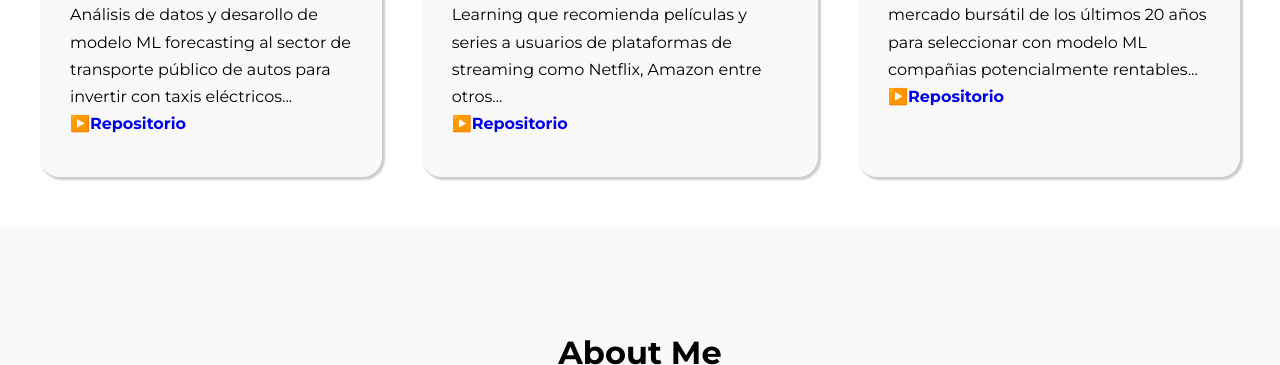
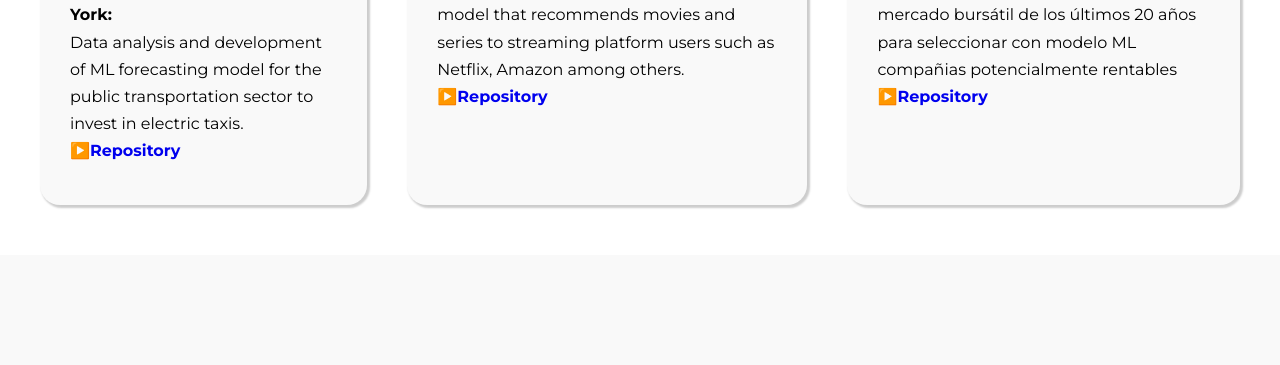
Before and after one commit to LucianoLarrea/portfolio, a plain HTML site: page index.html in a window 1280 px wide. Shown: the part 1044-1409 px from the top of the page. Drawn offline with Linux system fonts and the light colour scheme.

Commit message:
Update index.html

```diff
--- a/index.html
+++ b/index.html
@@ -42,30 +42,25 @@
           <a href="https://github.com/francomyburg/Proyecto_grupal_DS" target="_blank">
           <img src="img/taxi.png"  alt="" /></a>
 
-          <p><b>Análisis de viabilidad para incorporar vehículos eléctricos al
-            servicio de taxis en  Nueva York:</b><br>
-            Análisis de datos y desarollo de modelo ML forecasting al sector de transporte público de autos
-            para invertir con taxis eléctricos... <br>
-            ▶️<a href="https://github.com/francomyburg/Proyecto_grupal_DS" target="_blank"><b>Repositorio</b></a></p>
+          <p><b>Feasibility analysis for incorporating electric vehicles into the taxi service in New York:</b>
+            <br> Data analysis and development of ML forecasting model for the public transportation sector to invest in electric taxis. <br>
+            ▶️<a href="https://github.com/francomyburg/Proyecto_grupal_DS" target="_blank"><b>Repository</b></a></p>
         </div>
 
         <!-- PROYECTO 2 -->
         <div class="Portfolio-row-box">
           <a href="https://github.com/LucianoLarrea/PI_ML_OPS" target="_blank">
           <img src="img/movie.png"  alt="" /></a>
-          <p><b>Sistema Recomendador de Servicios de Streaming:</b><br> Desarrollo de modelo de Machine Learning que
-          recomienda películas y series a usuarios de plataformas de streaming como Netflix,
-          Amazon entre otros...<br>
-          ▶️<a href="https://github.com/LucianoLarrea/PI_ML_OPS" target="_blank"><b>Repositorio</b></a></p>
+          <p><b>Streaming Service Recommender System:</b><br> Development of a Machine Learning model that recommends movies and series to streaming platform users such as Netflix, Amazon among others.<br>
+          ▶️<a href="https://github.com/LucianoLarrea/PI_ML_OPS" target="_blank"><b>Repository</b></a></p>
         </div>
         <!-- PROYECTO 3 -->
         <div class="Portfolio-row-box">
           <a href="https://github.com/LucianoLarrea/PI2_DA" target="_blank">
           <img src="img/sp500.png"  alt="" /></a>
-          <p><b>Análisis al Mercado Bursatíl compañias index SP500: <br> </b>
-          Análisis de datos a la situación del mercado bursátil de los últimos 20 años
-          para seleccionar con modelo ML compañias potencialmente rentables...<br>
-          ▶️<a href="https://github.com/LucianoLarrea/PI2_DA"  target="_blank"><b>Repositorio </b></a></p>
+          <p><b>Analysis of the stock market companies in the SP500 index: <br> </b>
+            Análisis de datos a la situación del mercado bursátil de los últimos 20 años para seleccionar con modelo ML compañias potencialmente rentables<br>
+          ▶️<a href="https://github.com/LucianoLarrea/PI2_DA"  target="_blank"><b>Repository </b></a></p>
         </div>
 
 
```
